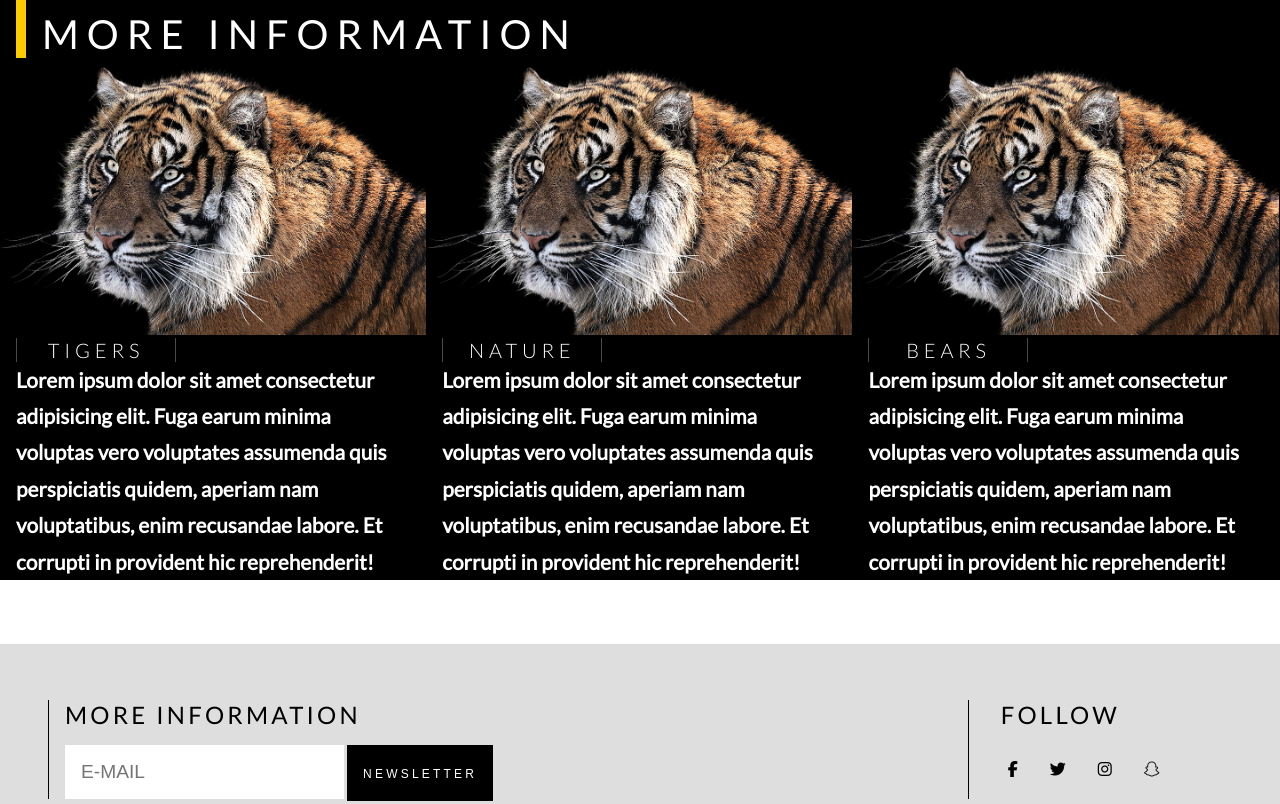
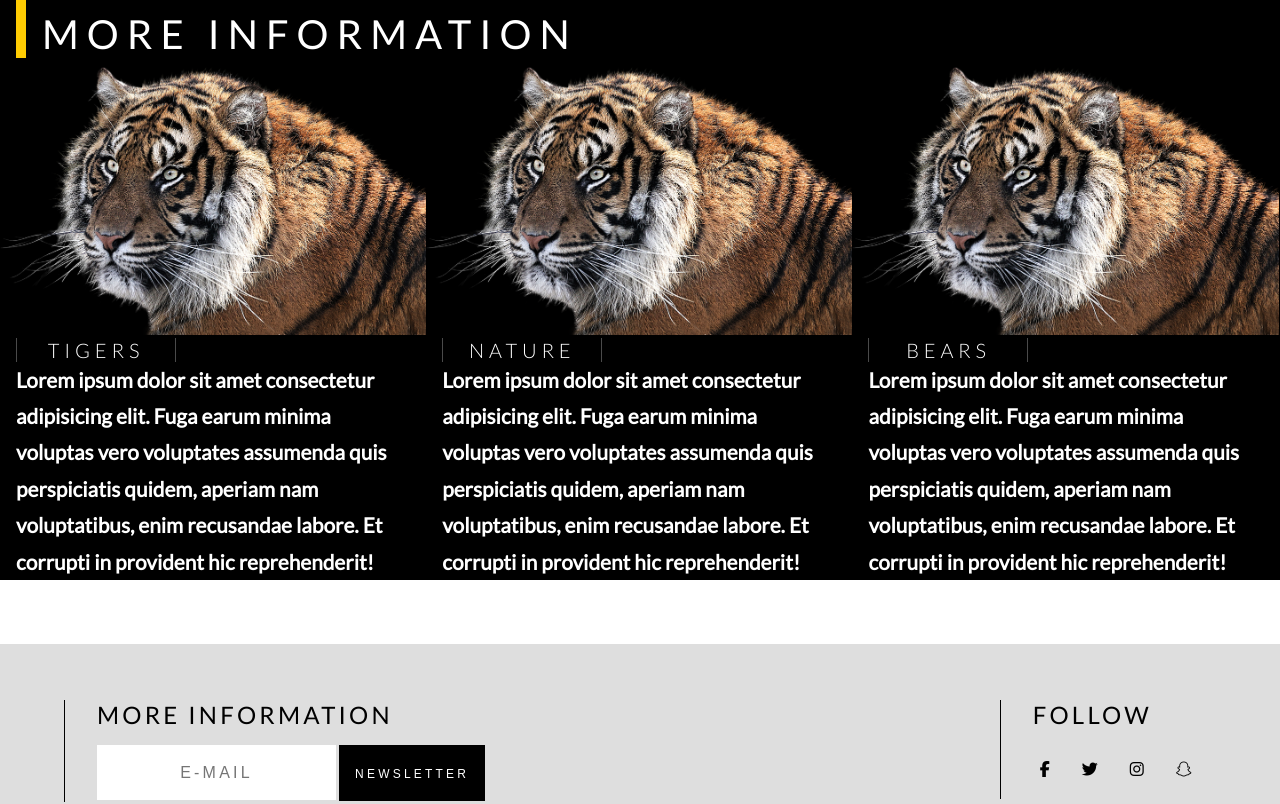
Before and after one commit to MikeSadler84/NatGeo-MockSite, a plain HTML site: page project1/index.html in a window 1280 px wide. Shown: the part 518-1322 px from the top of the page. Drawn offline with Linux system fonts and the light colour scheme.

Commit message:
Add files via upload

```diff
--- a/project1/css/style.css
+++ b/project1/css/style.css
@@ -153,10 +153,10 @@ footer.footer{
 div.footer-more-information{
 
     font-weight: 400;
-    margin-left: 3rem;
+    margin-left: 4rem;
     border-left: 1px solid black;
-    padding-left: 1rem;
-    height: 6.2rem;
+    padding-left: 2rem;
+    height: 6.4rem;
     margin-top: 1.5rem;
 
 }
@@ -179,12 +179,14 @@ div.footer-more-information input[type=submit]{
 
 }
 div.footer-more-information input[type=email]{
-    font-size: 1.2rem;
+    font-size: 1rem;
     border: none;
     background-color: white;
     color: #dedede;
     text-transform: uppercase;
-    padding: 1rem;
+    padding: 1.2rem 1rem 1.1rem 1rem;
+    text-align: center;
+    letter-spacing: .2rem;
 }
 .footer-container{
     display: flex;
@@ -200,7 +202,7 @@ div.social-networks h4{
     font-weight: 400;
     letter-spacing: .2rem;
     margin-bottom: 1rem;
-    margin-right: 10rem;
+    margin-right: 8rem;
 }
 div.footer-follow{
     font-weight: 400;
```
Also changed, not shown: project1/img/crocodile.jpg.
